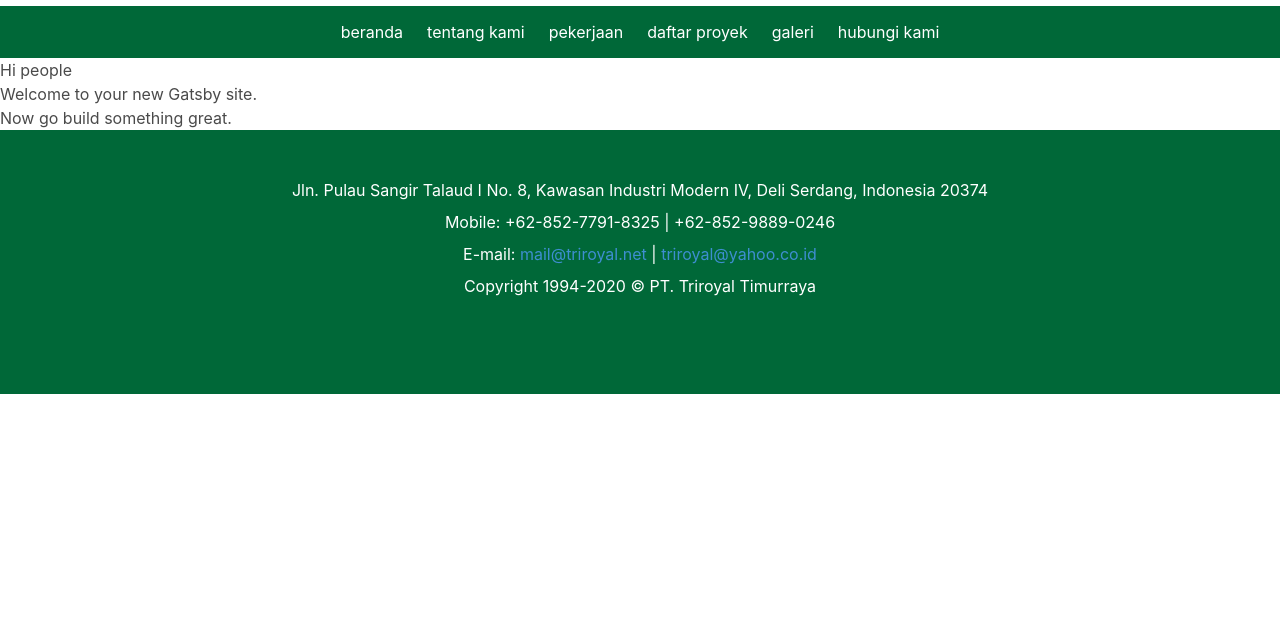
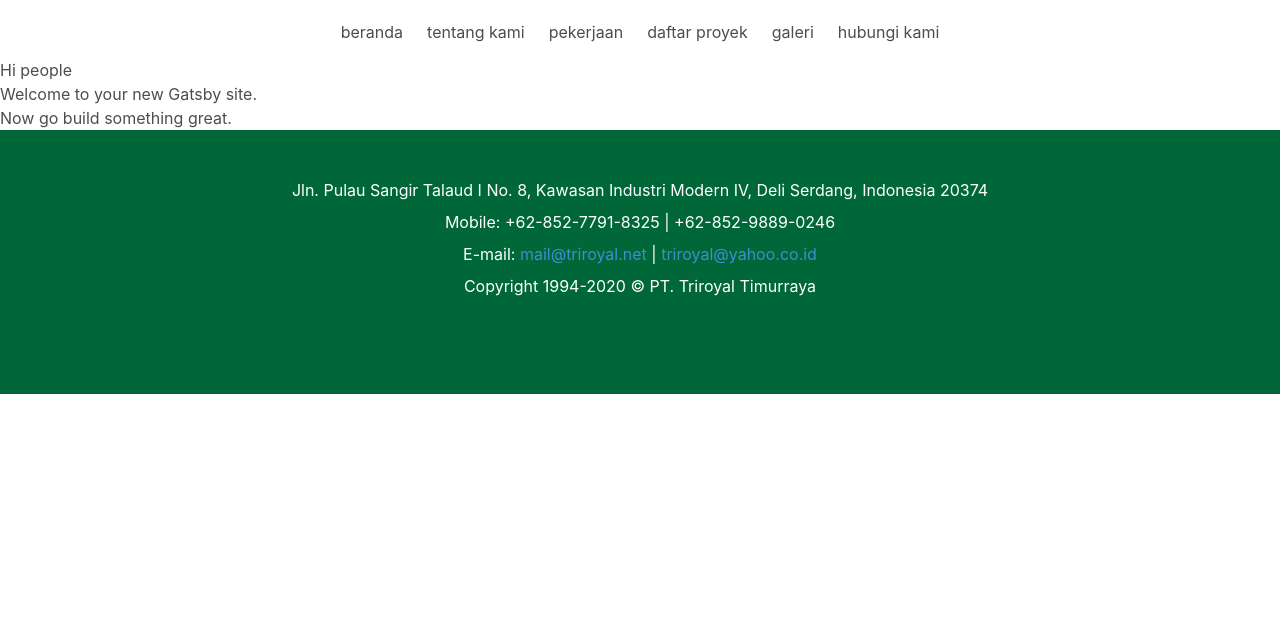
Before and after one commit to triroyal/triroyal.net, a Gatsby site: page / in a window 1280 px wide. Shown: the part 168-800 px from the top of the page. Built offline with nearby package versions, Linux system fonts and the light colour scheme; Gatsby itself is replaced by a stand-in of ours.

Commit message:
fixed navbar color bug; set text color to grey

```diff
--- a/src/components/header.js
+++ b/src/components/header.js
@@ -15,19 +15,16 @@ const pageNames = {
 
 const Navbar = props => {
   const [isToggled, setIsToggled] = React.useState(false)
-  const isActive = isToggled ? "is-active" : ""
 
   return (
-    <nav
-      className="navbar is-primary"
-      role="navigation"
-      aria-label="main navigation"
-    >
+    <nav className="navbar" role="navigation" aria-label="main navigation">
       <div className="navbar-brand">
         <a
           onClick={() => setIsToggled(!isToggled)}
           role="button"
-          className={`navbar-burger burger ${isActive}`}
+          className={`navbar-burger burger ${
+            isToggled ? "is-active" : "has-text-white has-background-primary"
+          }`}
           aria-label="menu"
           aria-expanded="false"
           data-target="navbarMenu"
@@ -37,11 +34,14 @@ const Navbar = props => {
           <span aria-hidden="true"></span>
         </a>
       </div>
-      <div id="navbarMenu" className={`navbar-menu ${isActive} centered`}>
+      <div
+        id="navbarMenu"
+        className={`navbar-menu ${isToggled ? "is-active" : ""} centered`}
+      >
         {/* center navbar on desktop mode */}
         <div className="navbar-start" style={{ "margin-right": "unset" }}>
           {Object.keys(pageNames).map(name => (
-            <Link to={pageNames[name]} className="navbar-item">
+            <Link to={pageNames[name]} className="navbar-item is-tab">
               {name}
             </Link>
           ))}
--- a/src/components/styles.scss
+++ b/src/components/styles.scss
@@ -2,20 +2,25 @@
 
 // Set your brand colors
 $green: #006838;
+$white: #ffffff;
+$black: #4d4d4d;
 
 // Update Bulma's global variables
 $primary: $green;
+$text: $black;
 
 // Update some of Bulma's component variables
-
-// Update Bulma
 @import "~bulma/bulma.sass";
 
 // Handcrafted CSS
-
 .responsive {
   max-width: 100%;
   height: auto;
+}
+
+.navbar-burger.is-active {
+  color: $primary;
+  background-color: $white;
 }
 
 @media (min-width: $navbar-breakpoint) {
```
